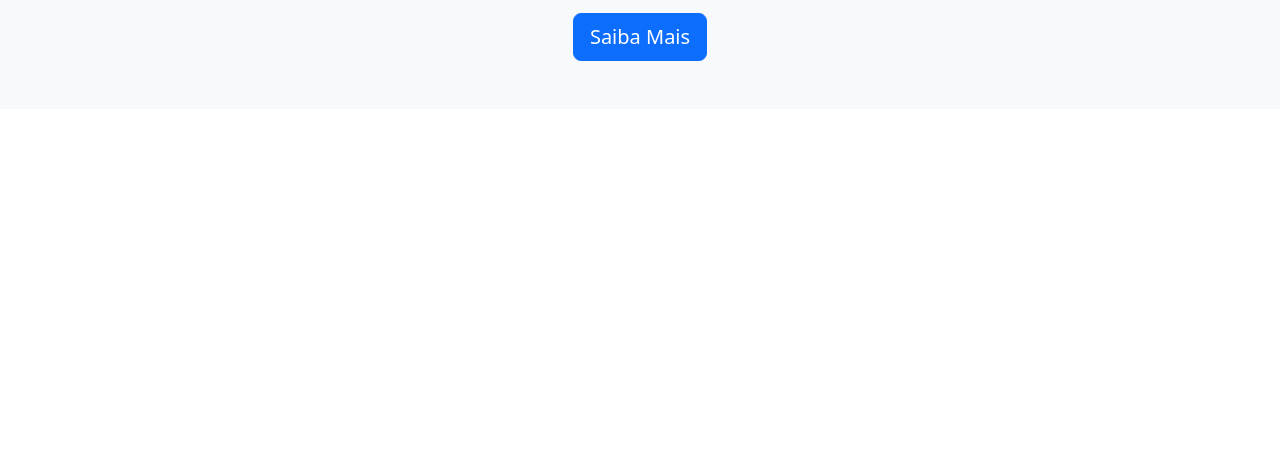
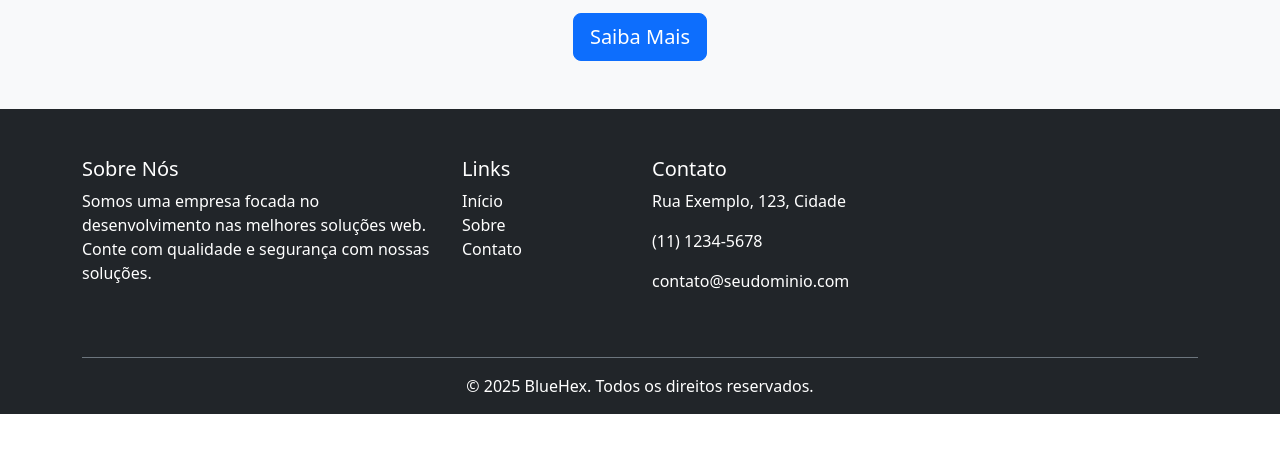
Before and after one commit to JoseDavidsonJr/landing-page, a plain HTML site: page index.html in a window 1280 px wide. Shown: the part 222-674 px from the top of the page. Drawn offline with nearby package versions, Linux system fonts and the light colour scheme.

Commit message:
feature footer: adicionar footer completo com informações sobre a empresa.

```diff
--- a/index.html
+++ b/index.html
@@ -37,4 +37,37 @@
       <a class="btn btn-primary btn-lg botao-acao" href="#">Saiba Mais</a>
     </div>
   </section>
+
+    <!-- FOOTER -->
+  <footer class="bg-dark text-white pt-5">
+  <div class="container">
+    <div class="row">
+      <div class="col-md-4 mb-4">
+        <h5>Sobre Nós</h5>
+        <p>Somos uma empresa focada no desenvolvimento nas melhores soluções web. Conte com qualidade e segurança com nossas soluções.</p>
+      </div>
+      <div class="col-md-2 mb-4">
+        <h5>Links</h5>
+        <ul class="list-unstyled">
+          <li><a href="#" class="text-white text-decoration-none">Início</a></li>
+          <li><a href="#" class="text-white text-decoration-none">Sobre</a></li>
+          <li><a href="#" class="text-white text-decoration-none">Contato</a></li>
+        </ul>
+      </div>
+      <div class="col-md-3 mb-4">
+        <h5>Contato</h5>
+        <p><i class="bi bi-geo-alt"></i> Rua Exemplo, 123, Cidade</p>
+        <p><i class="bi bi-telephone"></i> (11) 1234-5678</p>
+        <p><i class="bi bi-envelope"></i> contato@seudominio.com</p>
+      </div>
+    </div>
+    <div class="text-center py-3 border-top border-secondary mt-4">
+      <p class="mb-0">&copy; 2025 BlueHex. Todos os direitos reservados.</p>
+    </div>
+  </div>
+</footer>
+
+<!-- Bootstrap JS Bundle -->
+<script src="https://cdn.jsdelivr.net/npm/bootstrap@5.3.2/dist/js/bootstrap.bundle.min.js"></script>
 </body>
+</html>
```
